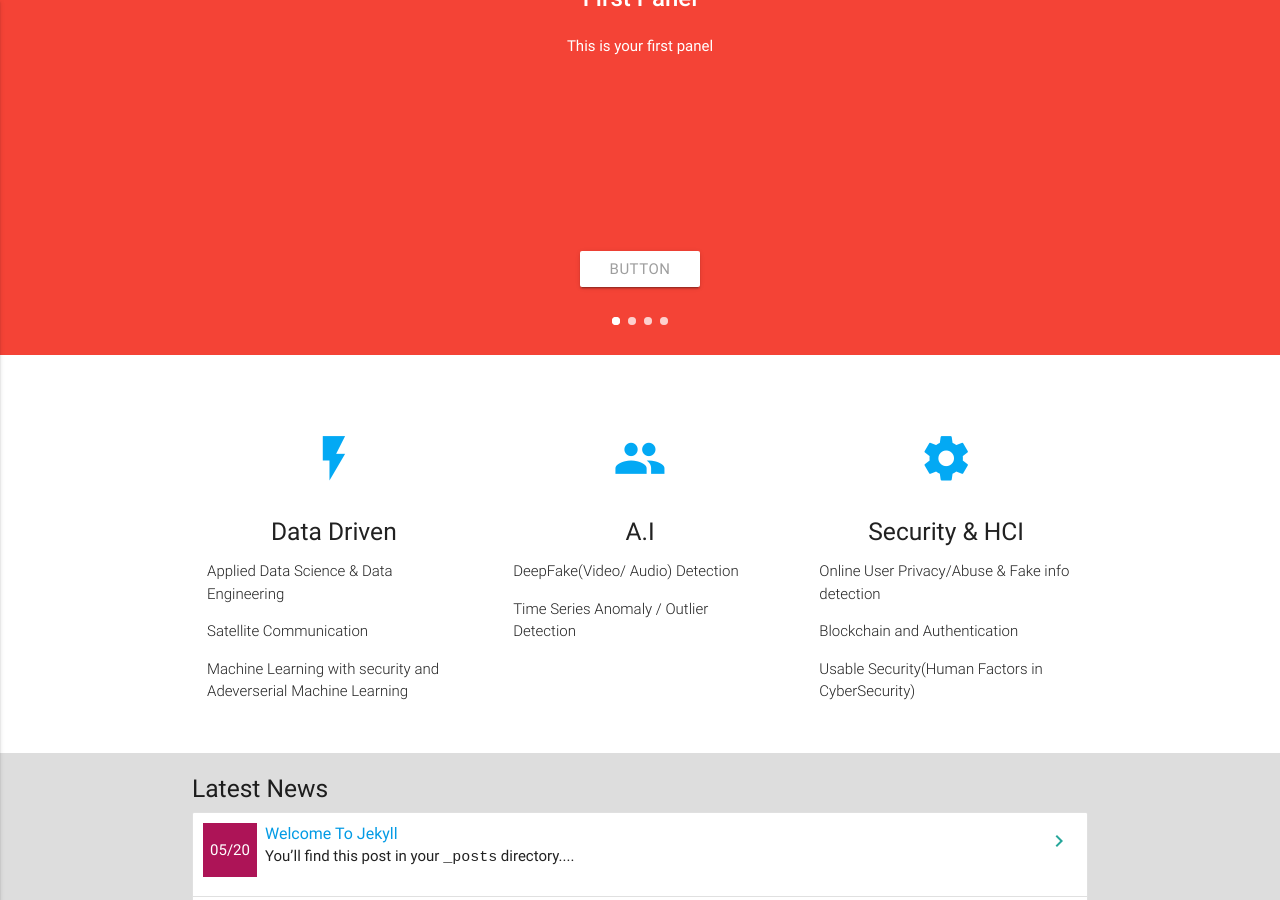
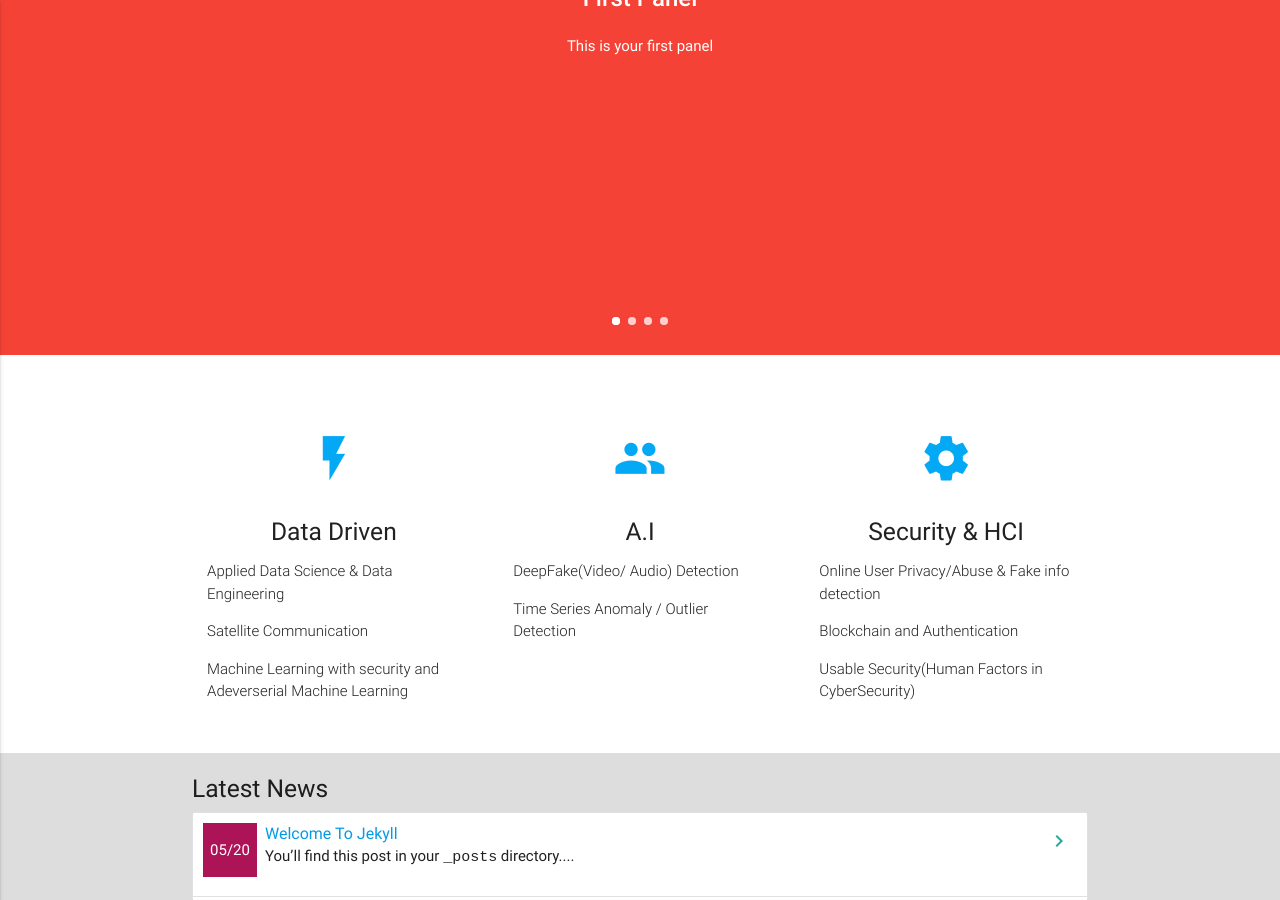
Before and after one commit to Yurim990507/DASH-Lab.github.io, a Jekyll site: the page built from index.md, in a window 1280 px wide and 900 px high, scrolled down 473 px. Built offline with Jekyll 4.4.1, drawn with Linux system fonts in a browser that asks for light colours.

Commit message:
Update home.html

```diff
--- a/_layouts/home.html
+++ b/_layouts/home.html
@@ -19,7 +19,6 @@ layout: default
     <div class="row">
           <div class="carousel carousel-slider center" data-indicators="true" data-namespace="DIVcarouselcarousel-slider1" style="height: 400px;">
           <div class="carousel-fixed-item center with-indicators">
-            <a class="btn waves-effect white grey-text darken-text-2">button</a>
           </div>
           <div class="carousel-item red white-text active" href="#one!" style="z-index: 0; opacity: 1; display: block; transform: translateX(0px) translateX(0px) translateX(0px) translateZ(0px);">
             <h2>First Panel</h2>
```
